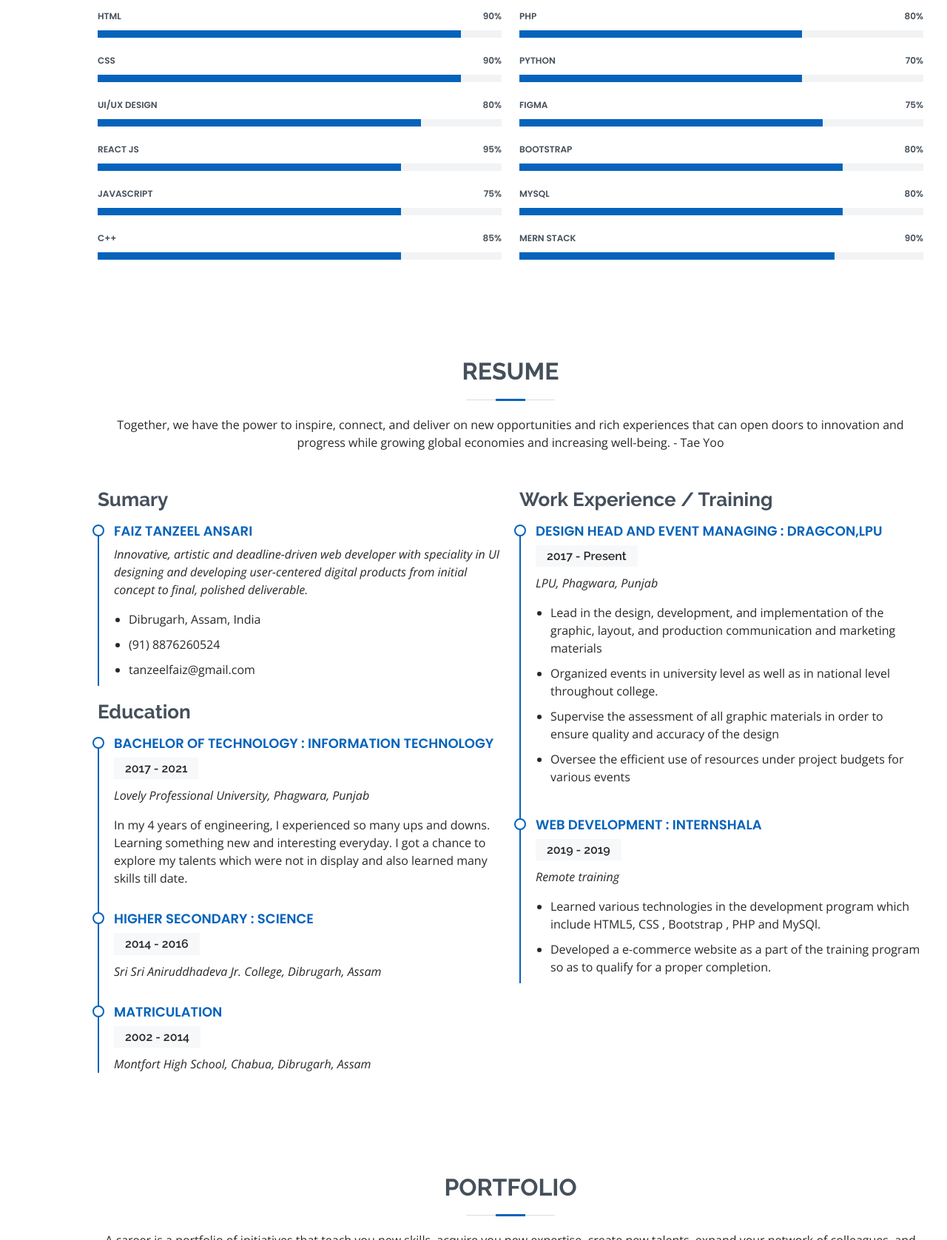
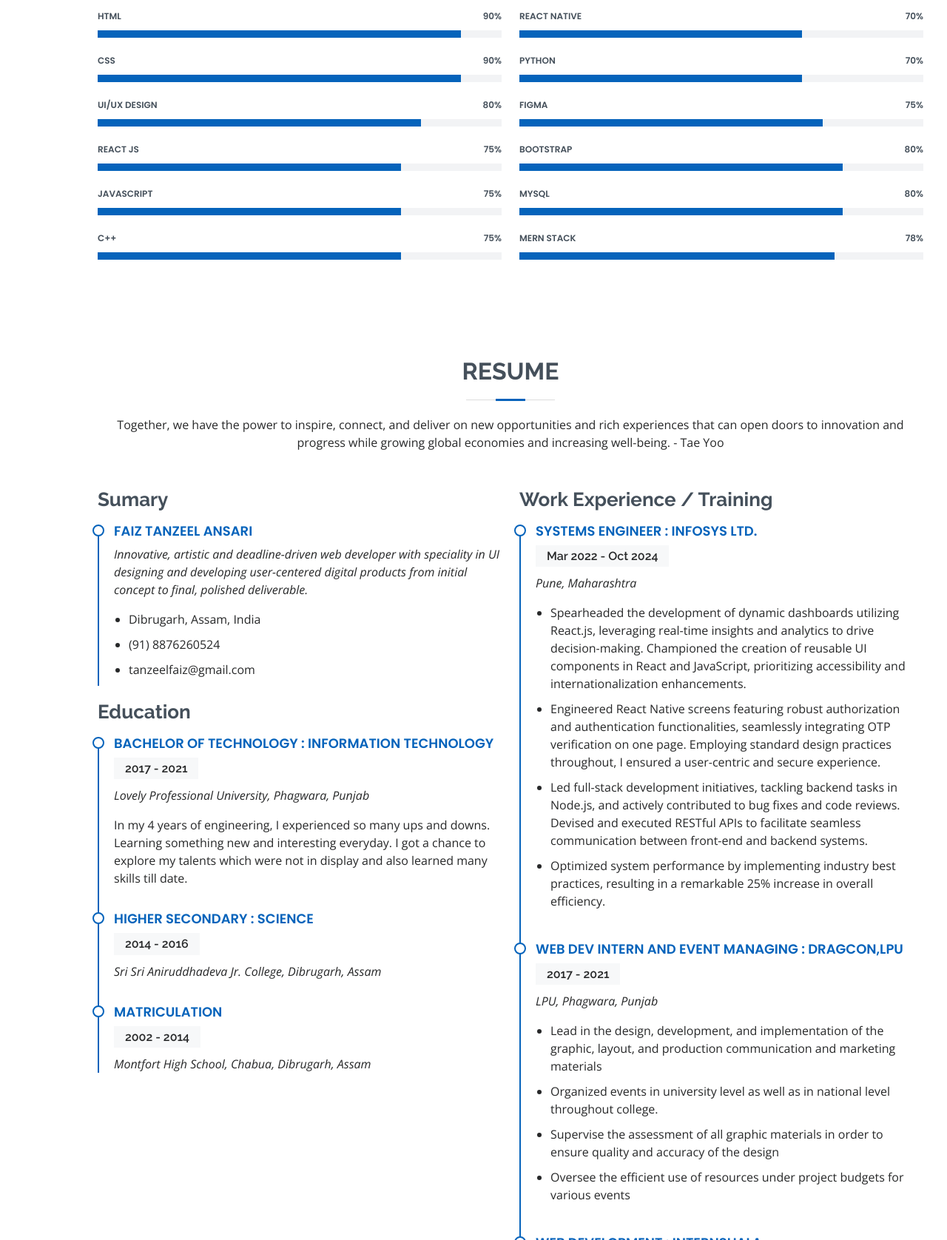
Before and after one commit to faiztanzeel/faiz-portfolio, a plain HTML site: page index.html in a window 1280 px wide. Shown: the part 1697-3373 px from the top of the page at 74% size. Drawn offline with nearby package versions, Linux system fonts and the light colour scheme.

Commit message:
Update index.html
Resume update

```diff
--- a/index.html
+++ b/index.html
@@ -82,7 +82,7 @@
             <img src="assets/img/profile-img.jpg" class="img-fluid" alt="">
           </div>
           <div class="col-lg-8 pt-4 pt-lg-0 content">
-            <h3>UI/UX Designer &amp; Web Developer.</h3>
+            <h3>Frontend Developer &amp; Native Mobile Application Developer.</h3>
             <p class="fst-italic">
               I am a creative, ambitious, and diligent guy with substantial knowledge and expertise in Web Development and UI/UX design. Furthermore, I am skilled at managing numerous tasks on a regular basis and functioning effectively under pressure.
             </p>
@@ -147,7 +147,7 @@
               </div>
             </div>
             <div class="progress">
-              <span class="skill">React JS <i class="val">95%</i></span>
+              <span class="skill">React JS <i class="val">75%</i></span>
               <div class="progress-bar-wrap">
                 <div class="progress-bar" role="progressbar" aria-valuenow="75" aria-valuemin="0" aria-valuemax="100"></div>
               </div>
@@ -160,7 +160,7 @@
               </div>
             </div>
             <div class="progress">
-              <span class="skill">C++ <i class="val">85%</i></span>
+              <span class="skill">C++ <i class="val">75%</i></span>
               <div class="progress-bar-wrap">
                 <div class="progress-bar" role="progressbar" aria-valuenow="75" aria-valuemin="0" aria-valuemax="100"></div>
               </div>
@@ -171,7 +171,7 @@
           <div class="col-lg-6">
 
             <div class="progress">
-              <span class="skill">PHP <i class="val">80%</i></span>
+              <span class="skill">React Native <i class="val">70%</i></span>
               <div class="progress-bar-wrap">
                 <div class="progress-bar" role="progressbar" aria-valuenow="70" aria-valuemin="0" aria-valuemax="100"></div>
               </div>
@@ -203,7 +203,7 @@
               </div>
             </div>
             <div class="progress">
-              <span class="skill">MERN stack <i class="val">90%</i></span>
+              <span class="skill">MERN stack <i class="val">78%</i></span>
               <div class="progress-bar-wrap">
                 <div class="progress-bar" role="progressbar" aria-valuenow="78" aria-valuemin="0" aria-valuemax="100"></div>
               </div>
@@ -260,8 +260,26 @@
           <div class="col-lg-6">
             <h3 class="resume-title">Work Experience / Training</h3>
             <div class="resume-item">
-              <h4>Design head and Event managing : Dragcon,LPU </h4>
-              <h5>2017 - Present</h5>
+              <h4>Systems Engineer : Infosys Ltd. </h4>
+              <h5>Mar 2022 - Oct 2024</h5>
+              <p><em>Pune, Maharashtra </em></p>
+              <ul>
+                <li>Spearheaded the development of dynamic dashboards utilizing React.js, leveraging real-time insights and analytics
+to drive decision-making. Championed the creation of reusable UI components in React and JavaScript, prioritizing
+accessibility and internationalization enhancements.</li>
+                <li>Engineered React Native screens featuring robust authorization and authentication functionalities, seamlessly
+integrating OTP verification on one page. Employing standard design practices throughout, I ensured a user-centric
+and secure experience.</li>
+                <li>Led full-stack development initiatives, tackling backend tasks in Node.js, and actively contributed to bug fixes and
+code reviews. Devised and executed RESTful APIs to facilitate seamless communication between front-end and
+backend systems.</li>
+                <li>Optimized system performance by implementing industry best practices, resulting in a remarkable 25% increase in
+overall efficiency.</li>
+              </ul>
+            </div>
+            <div class="resume-item">
+              <h4>Web Dev intern and Event managing : Dragcon,LPU </h4>
+              <h5>2017 - 2021</h5>
               <p><em>LPU, Phagwara, Punjab </em></p>
               <ul>
                 <li>Lead in the design, development, and implementation of the graphic, layout, and production communication and marketing materials</li>
@@ -509,8 +527,8 @@
                 </svg>
                 <i class="bx bx-slideshow"></i>
               </div>
-              <h4><a href="">Digital Marketing</a></h4>
-              <p>I will assist you in developing your own brand on social media by utilizing the most beneficial strategies, as well as engaging with your audience and effectively increasing your sales.</p>
+              <h4><a href="">Mobile Development</a></h4>
+              <p>I will develop user interfaces for mobile applications(Native apps) with recent design trends and better user experience.</p>
             </div>
           </div>
 
```
